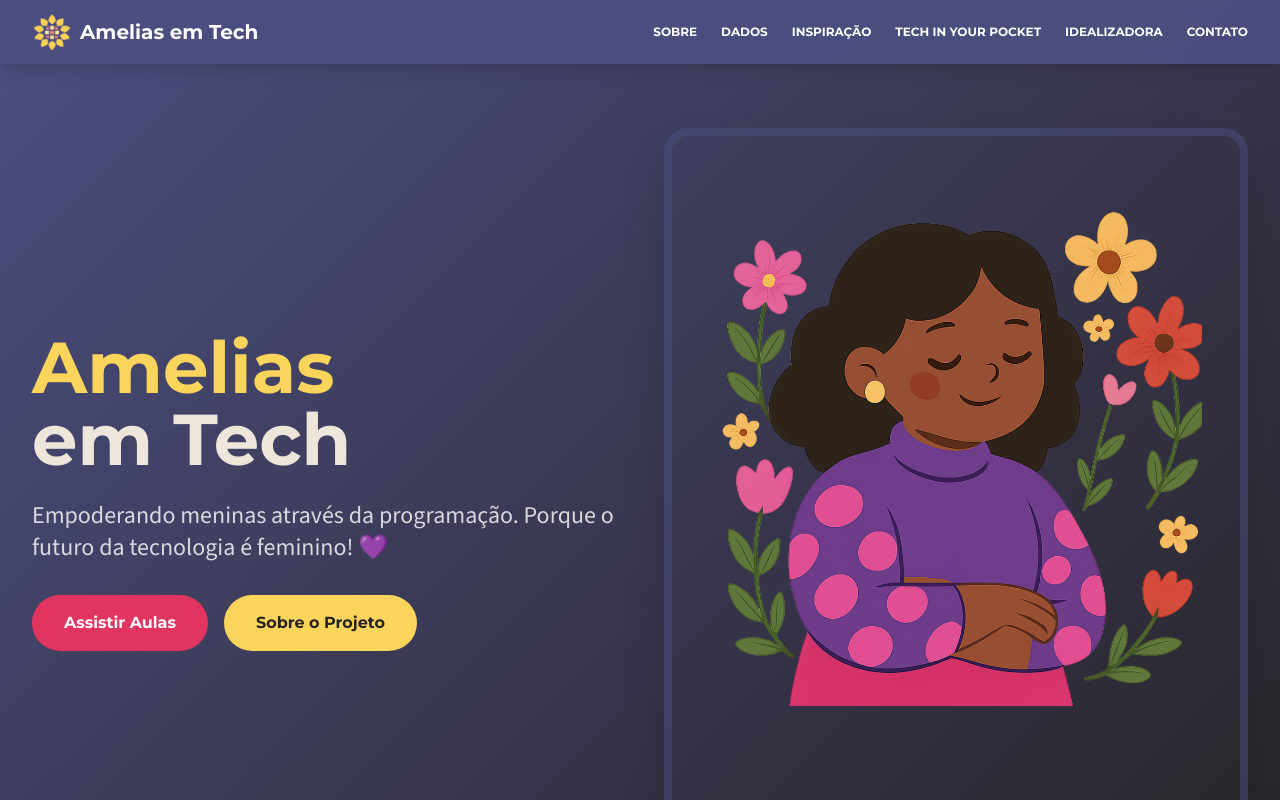
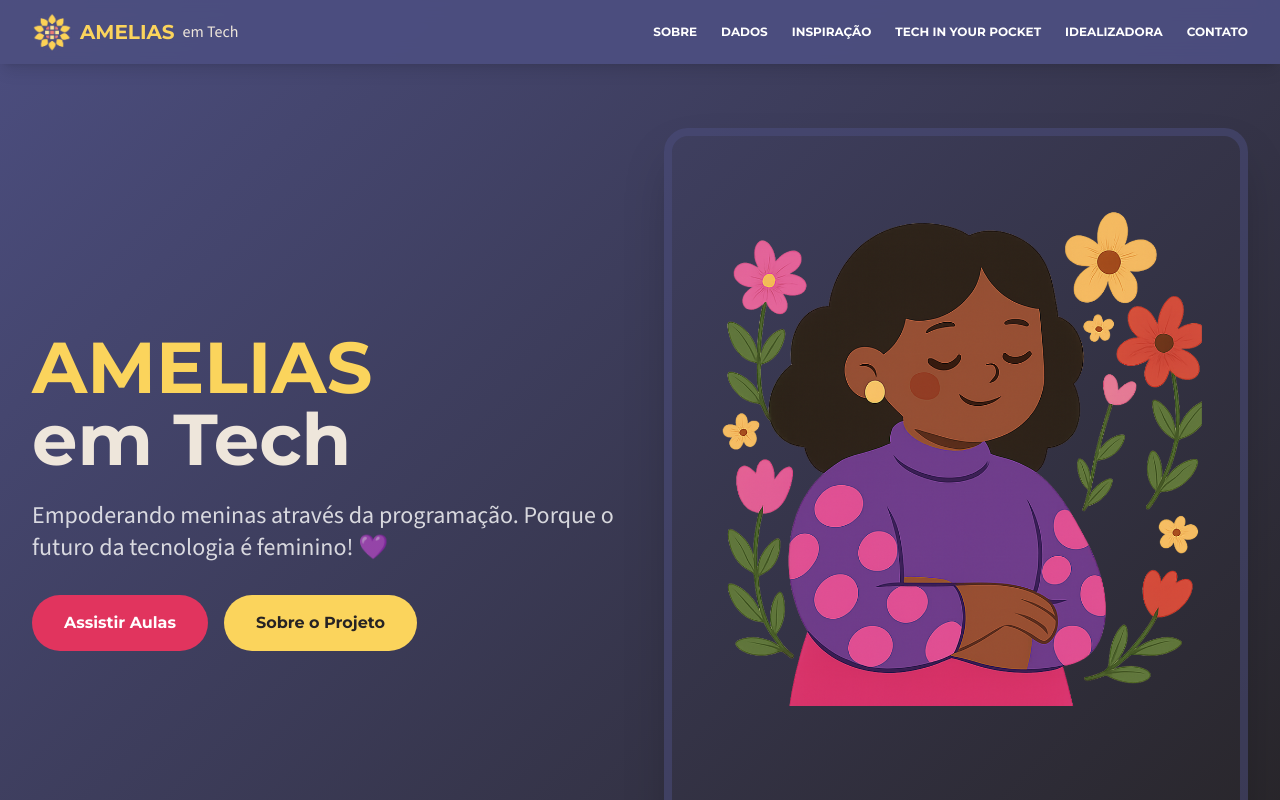
Before and after one commit to paulalcssantos/AmeliasEmTech, a plain HTML site: page index.html in a window 1280 px wide. Shown: the top 800 px of the page. Drawn offline with nearby package versions, Linux system fonts and the light colour scheme.

Commit message:
Update index.html

```diff
--- a/index.html
+++ b/index.html
@@ -3,7 +3,7 @@
  <head>
   <meta charset="UTF-8">
   <meta name="viewport" content="width=device-width, initial-scale=1.0">
-  <title>Amelias em Tech</title>
+  <title>AMELIAS em Tech</title>
   <script src="https://cdn.tailwindcss.com/3.4.17"></script>
   <link rel="preconnect" href="https://fonts.googleapis.com">
   <link rel="preconnect" href="https://fonts.gstatic.com" crossorigin>
@@ -60,7 +60,7 @@
      <div class="flex items-center justify-between h-16">
       <a href="#home" class="flex items-center gap-2">
        <img src="assets/logo.png" alt="Amelias em Tech" class="w-10 h-10 rounded-full">
-       <span class="font-heading text-xl text-white">Amelias em Tech</span>
+       <span class="font-heading text-xl text-white" style="color: #fbd45c;">AMELIAS</span> <span style="color: #eee6db;"> em Tech</span>
       </a>
       <div class="hidden md:flex items-center gap-6 uppercase text-xs">
        <a href="#about" class="nav-link text-white font-heading">Sobre</a>
@@ -79,7 +79,7 @@
     <div class="max-w-7xl mx-auto px-4 sm:px-6 lg:px-8 py-32 relative z-10">
      <div class="grid lg:grid-cols-2 gap-12 items-center">
       <div class="animate-fade-in">
-       <h1 class="font-heading text-5xl md:text-7xl text-white mb-6 leading-tight" style="color: #fbd45c;">Amelias<br> <span style="color: #eee6db;">em Tech</span></h1>
+       <h1 class="font-heading text-5xl md:text-7xl text-white mb-6 leading-tight" style="color: #fbd45c;">AMELIAS<br> <span style="color: #eee6db;">em Tech</span></h1>
        <p class="text-xl md:text-2xl text-white/80 mb-8 leading-relaxed">Empoderando meninas através da programação. Porque o futuro da tecnologia é feminino! 💜</p>
        <div class="flex flex-wrap gap-4">
         <a href="#videos" class="px-8 py-4 rounded-full font-heading text-white transition-all hover:scale-105" style="background-color: #e1345e;"> Assistir Aulas </a>
```
